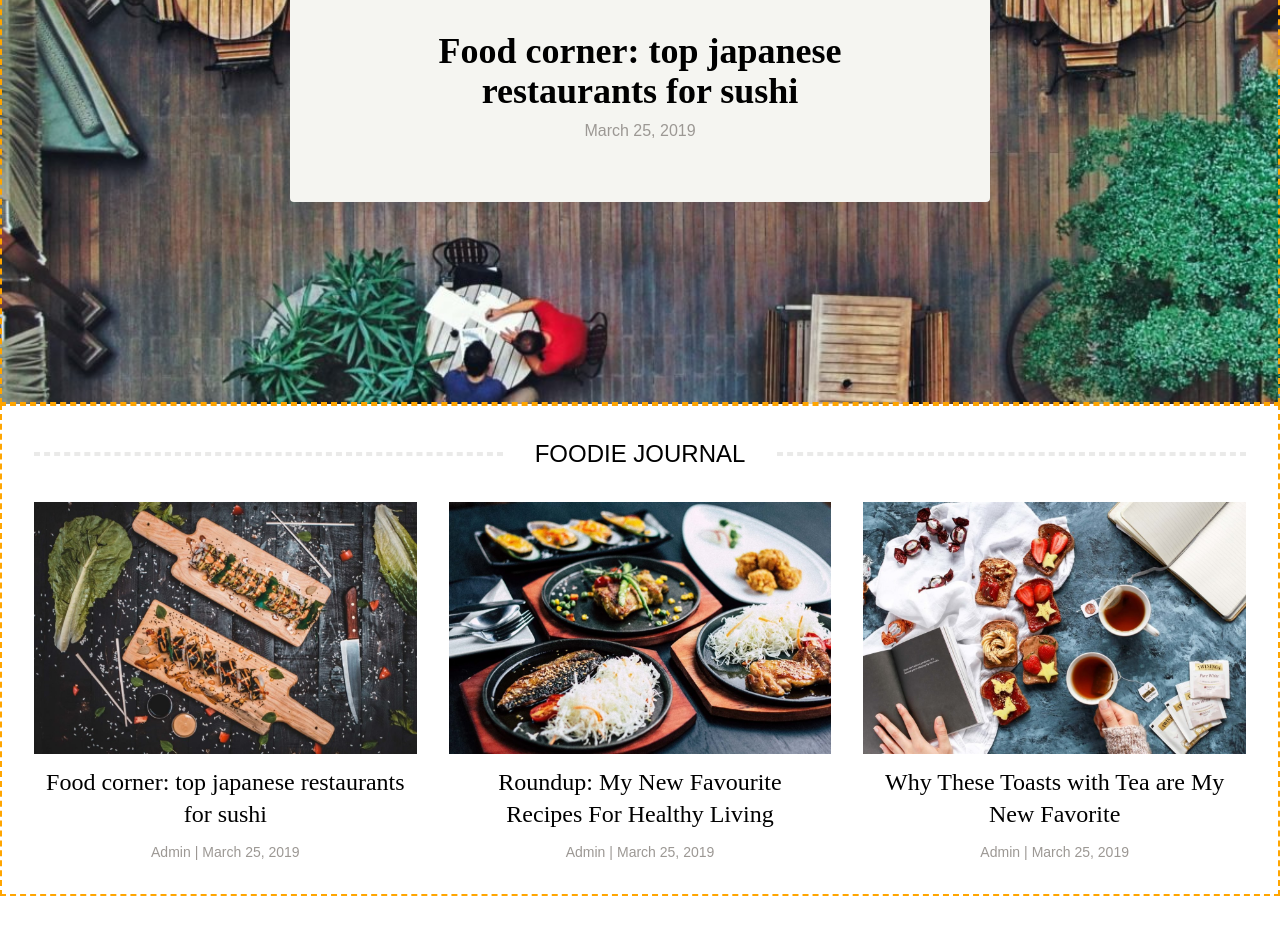
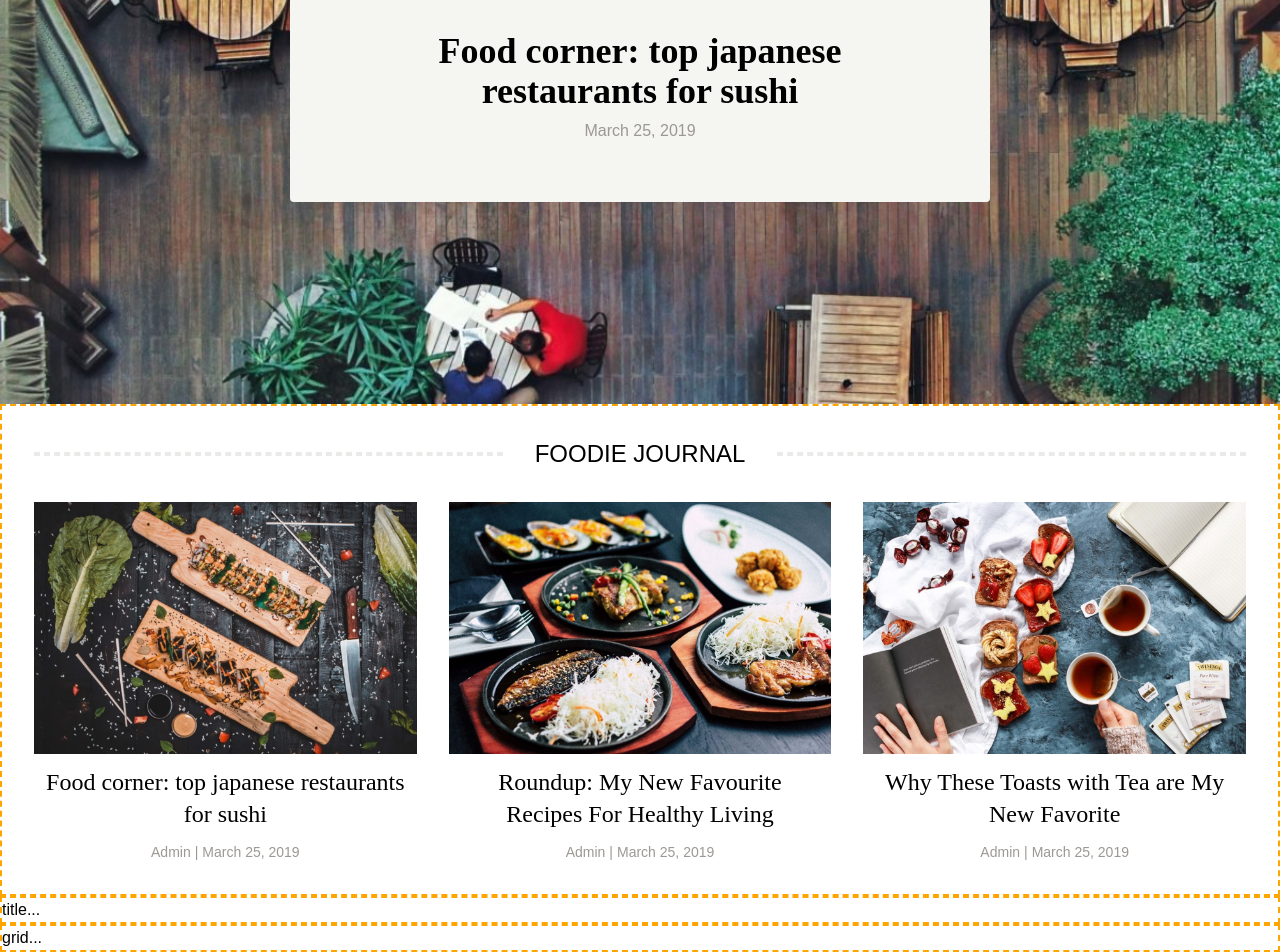
Before and after one commit to rennavittorio/proj-html-vuejs, a Vue app: page / in a window 1280 px wide. Shown: the part 445-1397 px from the top of the page. Before the commit the page ends 1341 px from the top, so only its background shows below. Built offline with nearby package versions, Linux system fonts and the light colour scheme.

Commit message:
REFACTOR hero banner bg

```diff
--- a/src/components/AppHero.vue
+++ b/src/components/AppHero.vue
@@ -44,7 +44,11 @@ export default {
 
 <template>
 
-    <section class="hero-banner h-[700px] flex flex-col items-center">
+    <section class="hero-banner flex flex-col items-center relative">
+        <div class="hero-bg absolute w-[100%] h-[700px]">
+            <!-- trovare modo migliore -->
+        </div>
+
         <div class="container">
             <div class="hero__cta bg-bg-grey w-[700px] h-[230px] rounded mx-auto my-[200px] flex flex-col justify-center items-center relative px-[90px] py-[50px]">
                 <h1 class="hero__title font-serif font-bold text-4xl text-center mb-2 hover:text-orange hover:cursor-pointer">
@@ -59,7 +63,7 @@ export default {
             </div>
         </div>
 
-        <div class="container bg-white">
+        <div class="container bg-white relative z-0">
             <h1 class="journal__title px-8 pt-8 text-center text-2xl uppercase flex items-center">
                 <span class="px-8 shrink-0">Foodie journal</span>
             </h1>
@@ -75,6 +79,8 @@ export default {
 
             </div>
         </div>
+
+
     </section>
 
 
@@ -83,9 +89,9 @@ export default {
 </template>
 
 <style scoped>
-.hero-banner {
-    background: url('/images/fi-water-side-rest-1200x790.jpg');
-    background-repeat: no-repeat;
+.hero-bg {
+    background: url('/images/fi-water-side-rest-1200x790.jpg') white;
+    background-repeat: no-repeat no-repeat;
     background-size: cover;
     background-position: center;
 }
--- a/src/components/AppMain.vue
+++ b/src/components/AppMain.vue
@@ -1,10 +1,12 @@
 <script>
 import store from '../store';
 import AppHero from './AppHero.vue';
+import AppPopularRecipes from './AppPopularRecipes.vue';
 
 export default {
     components: {
         AppHero,
+        AppPopularRecipes,
     },
     data(){
         return {
@@ -18,7 +20,12 @@ export default {
 <template>
 
     <main class="main">
+
         <AppHero />
+
+        <AppPopularRecipes />
+
+
 
     </main>
 
--- /dev/null
+++ b/src/components/AppPopularRecipes.vue
@@ -0,0 +1,29 @@
+<script>
+import store from '../store';
+
+export default {
+    data(){
+        return {
+            store,
+        }
+    }
+}
+
+</script>
+
+<template>
+
+    <div class="container mx-auto">
+        title...
+    </div>
+
+    <div class="container mx-auto">
+        grid...
+    </div>
+
+</template>
+
+<style scoped>
+
+
+</style>
```
